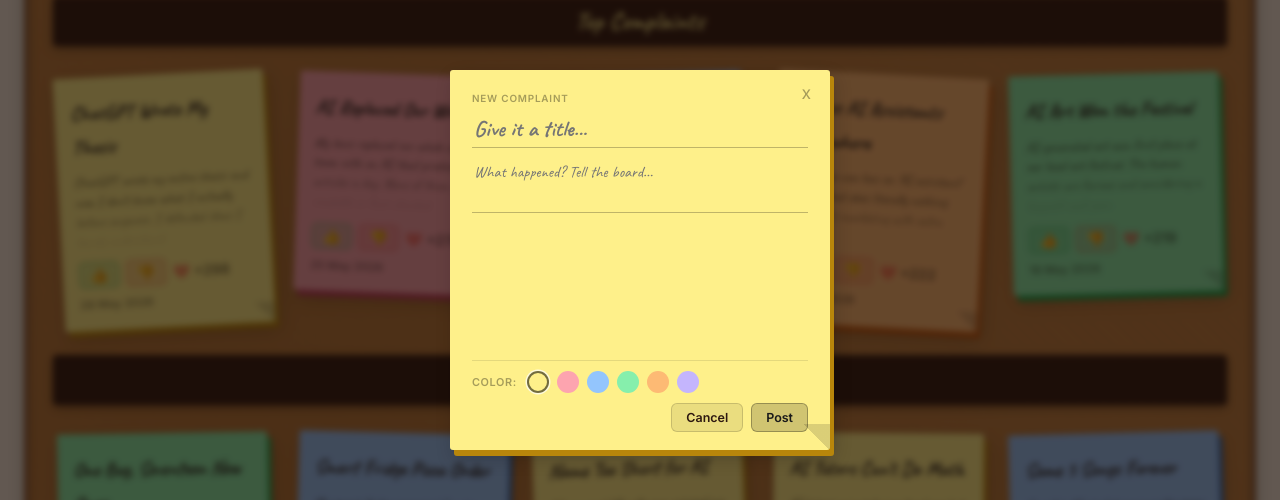
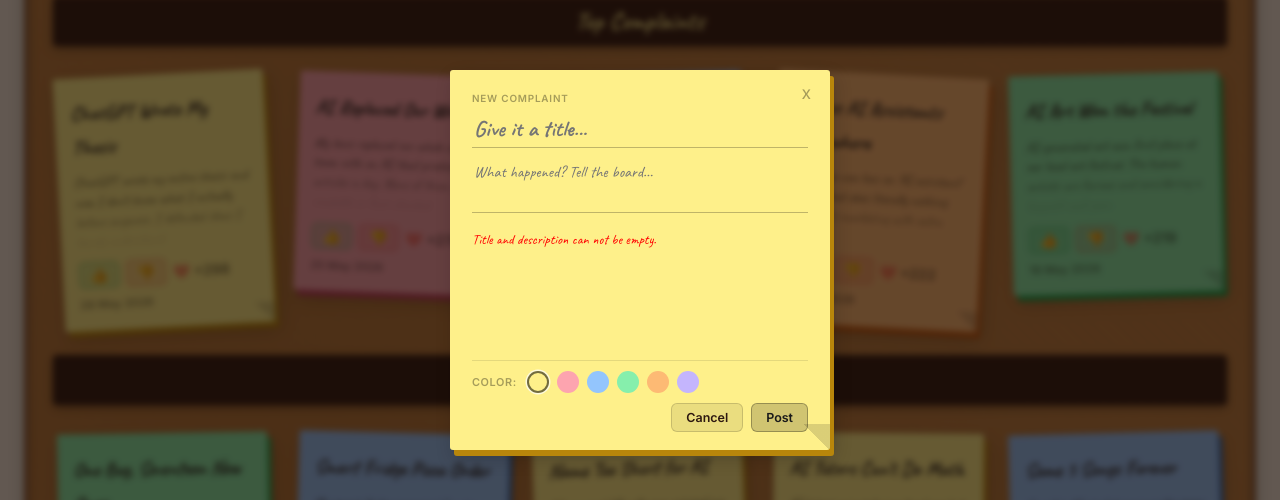
Before and after one commit to LichSkeleton/frontend-systems-thws-2026, a React (Vite) app: page / in a window 1280 px wide. Both pictures are taken after a click on the button "+ Post Note". Shown: the part 140-640 px from the top of the page. Built offline with nearby package versions, Linux system fonts and the light colour scheme.

Commit message:
added error text when title or description is empty

```diff
--- a/src/components/NoteOverlays.jsx
+++ b/src/components/NoteOverlays.jsx
@@ -88,6 +88,11 @@ export function CreateNoteOverlay({ onClose, onAdd }) {
           value={body}
           onChange={(e) => setBody(e.target.value)}
         />
+        {isPostDisabled && (
+            <p style={{ color: 'red', fontSize: '14px', margin: '10px 0' }}>
+              Title and description can not be empty.
+            </p>
+        )}
         <div className="create-note-footer">
           <div className="note-swatch-row">
             <span className="note-swatch-label">Color:</span>
@@ -161,6 +166,11 @@ export function EditNoteOverlay({ note, onClose, onSave }) {
           ref={(el) => autoResize(el)}
           onChange={(e) => { setDescription(e.target.value); autoResize(e.target); }}
         />
+        {isSaveDisabled && (
+            <p style={{ color: 'red', fontSize: '14px', margin: '10px 0' }}>
+              Title and description can not be empty.
+            </p>
+        )}
         <div className="note-modal-edit-footer">
           <div className="note-swatch-row">
             <span className="note-swatch-label">Color:</span>
```
